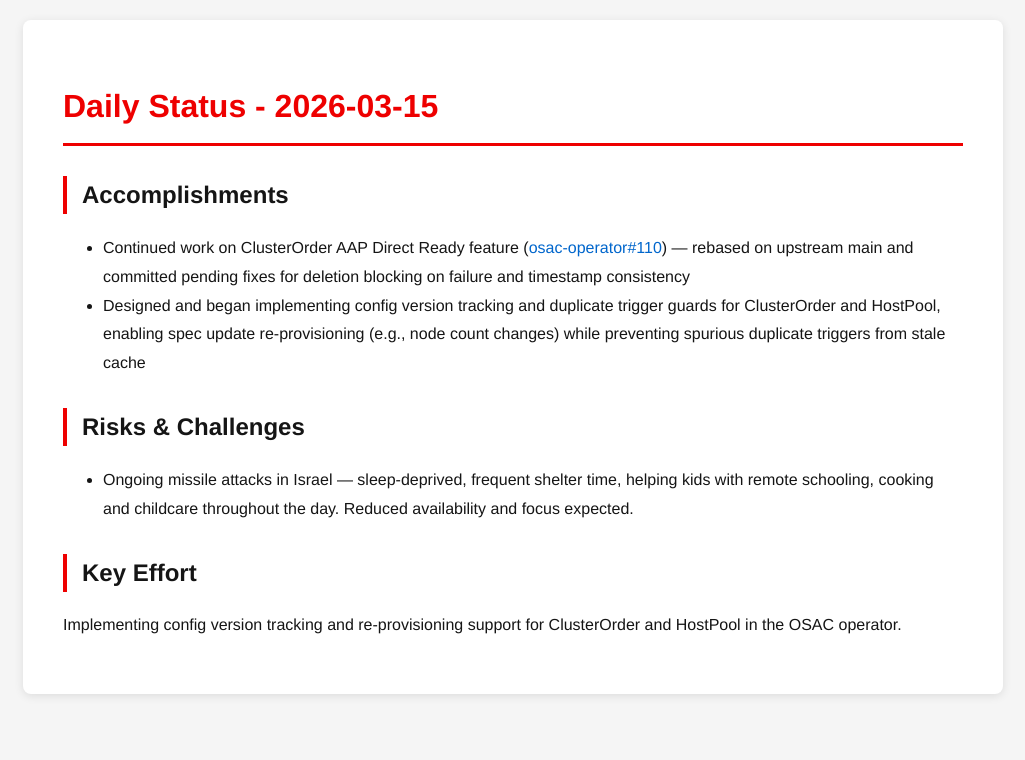
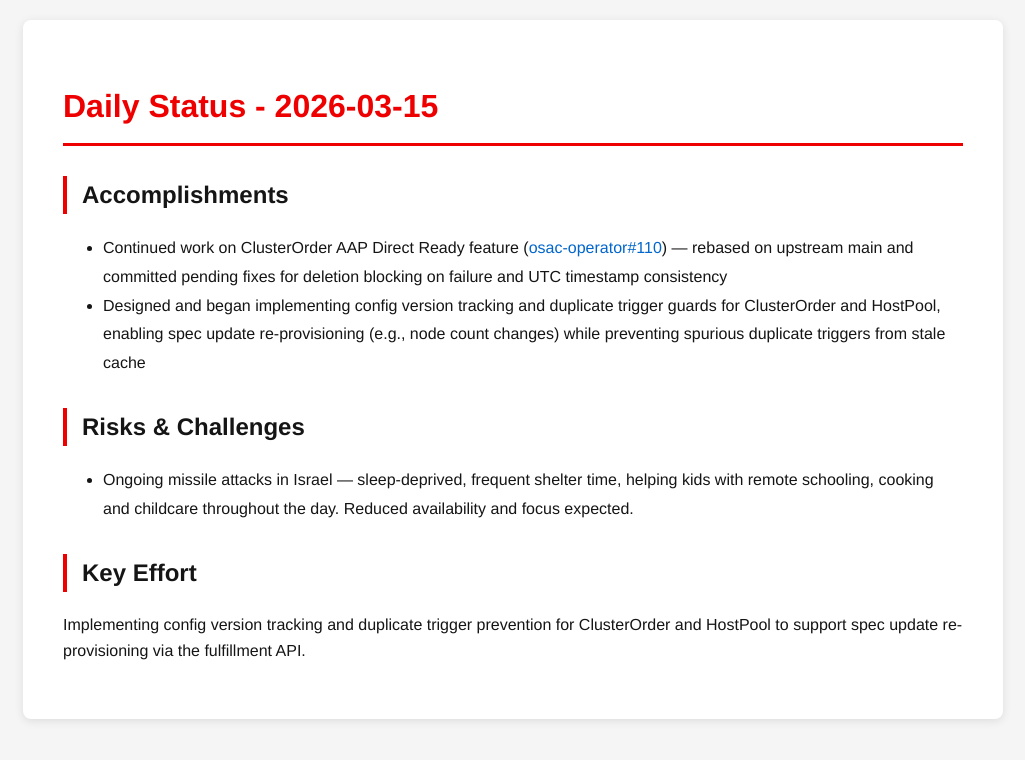
Before and after one commit to tzvatot/daily-status, a Jekyll site: the page built from 2026-03-15.md, in a window 1280 px wide. Shown: the top 760 px of the page, without its empty margins (127-1152 px from the left). Built offline with Jekyll 4.4.1, drawn with Linux system fonts in a browser that asks for light colours.

Commit message:
Daily status update - 2026-03-15

```diff
--- a/2026-03-15.md
+++ b/2026-03-15.md
@@ -7,11 +7,11 @@ date: 2026-03-15
 # Daily Status - 2026-03-15
 
 ## Accomplishments
-- Continued work on ClusterOrder AAP Direct Ready feature ([osac-operator#110](https://github.com/osac-project/osac-operator/pull/110)) — rebased on upstream main and committed pending fixes for deletion blocking on failure and timestamp consistency
+- Continued work on ClusterOrder AAP Direct Ready feature ([osac-operator#110](https://github.com/osac-project/osac-operator/pull/110)) — rebased on upstream main and committed pending fixes for deletion blocking on failure and UTC timestamp consistency
 - Designed and began implementing config version tracking and duplicate trigger guards for ClusterOrder and HostPool, enabling spec update re-provisioning (e.g., node count changes) while preventing spurious duplicate triggers from stale cache
 
 ## Risks & Challenges
 - Ongoing missile attacks in Israel — sleep-deprived, frequent shelter time, helping kids with remote schooling, cooking and childcare throughout the day. Reduced availability and focus expected.
 
 ## Key Effort
-Implementing config version tracking and re-provisioning support for ClusterOrder and HostPool in the OSAC operator.
+Implementing config version tracking and duplicate trigger prevention for ClusterOrder and HostPool to support spec update re-provisioning via the fulfillment API.
```
